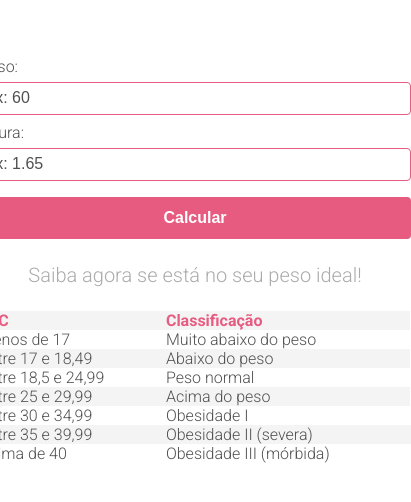
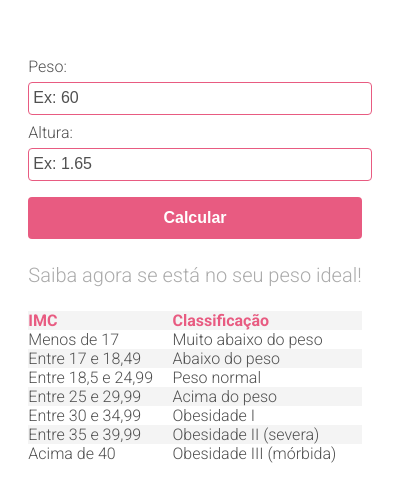
Before and after one commit to carneiroigor/imccalc, a website built with Vite: page index.html in a window 390 px wide. Shown: the part 162-664 px from the top of the page, 411 px wide, since content can reach past the window. Built offline with nearby package versions, Linux system fonts and the light colour scheme.

Commit message:
style: Add mobile screen

```diff
--- a/assets/css/style.css
+++ b/assets/css/style.css
@@ -127,3 +127,9 @@ td {
     color: #1a1a1a;
     border-radius: 4px;
 }
+/* Mobile Screen */
+@media screen and (max-width: 500px) {
+  input {
+    width: 100%;
+  }
+}
```
